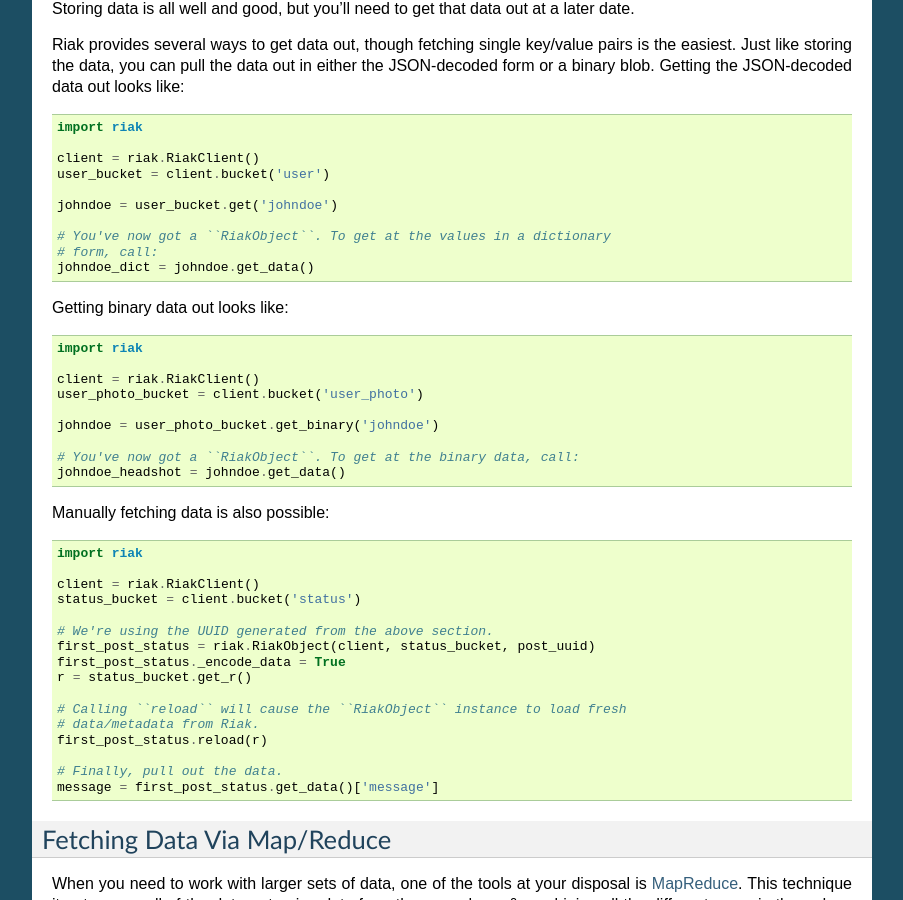
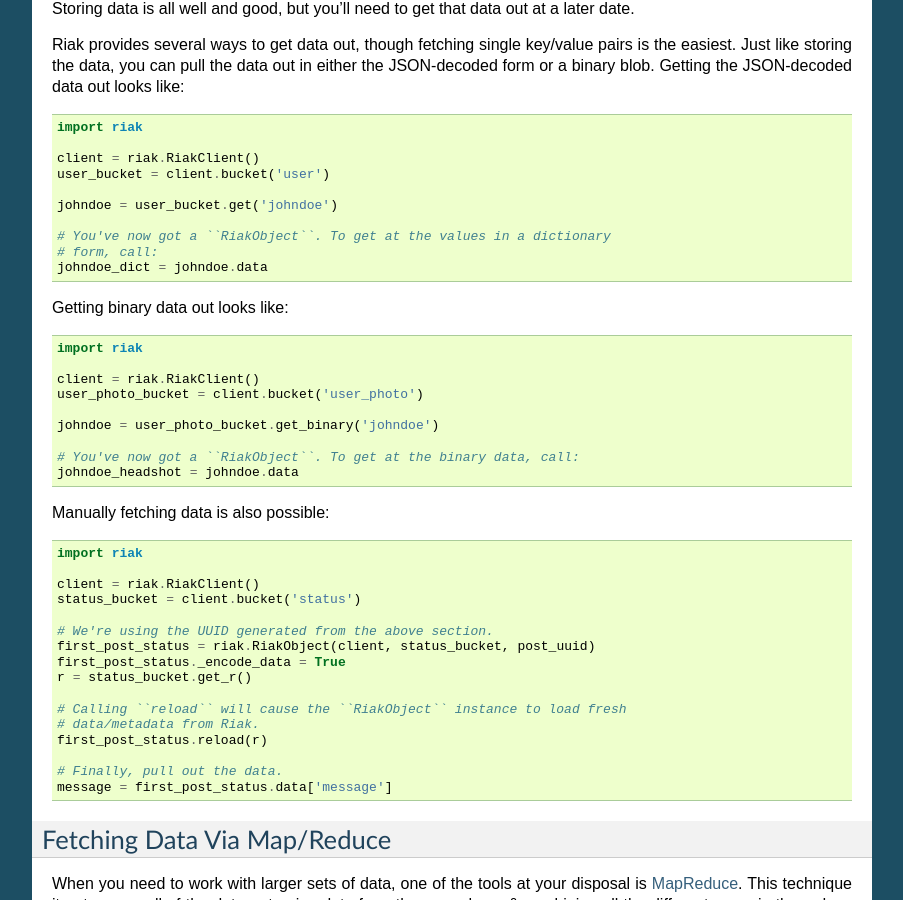
Before and after one commit to basho/riak-python-client, a Sphinx documentation site: the page built from docs/tutorial.rst, in a window 1280 px wide and 900 px high, scrolled down 2969 px. Shown: the whole window, without its empty margins (198-1101 px from the left). Built offline with Sphinx 7.4.7, drawn with Linux system fonts in a browser that asks for light colours; some of the changed text lies outside the part shown.

Commit message:
Updating README and tutorial to reflect that get_data() is no longer used

```diff
--- a/docs/tutorial.rst
+++ b/docs/tutorial.rst
@@ -213,7 +213,7 @@ data out looks like::
 
   # You've now got a ``RiakObject``. To get at the values in a dictionary
   # form, call:
-  johndoe_dict = johndoe.get_data()
+  johndoe_dict = johndoe.data
 
 Getting binary data out looks like::
 
@@ -225,7 +225,7 @@ Getting binary data out looks like::
   johndoe = user_photo_bucket.get_binary('johndoe')
 
   # You've now got a ``RiakObject``. To get at the binary data, call:
-  johndoe_headshot = johndoe.get_data()
+  johndoe_headshot = johndoe.data
 
 Manually fetching data is also possible::
 
@@ -244,7 +244,7 @@ Manually fetching data is also possible::
   first_post_status.reload(r)
 
   # Finally, pull out the data.
-  message = first_post_status.get_data()['message']
+  message = first_post_status.data['message']
 
 
 Fetching Data Via Map/Reduce
@@ -355,7 +355,7 @@ Fetching the data is equally simple::
       # Since what we get back are lightweight ``RiakLink`` objects, we need to
       # get the associated ``RiakObject`` to access its data.
       status = status_link.get()
-      print status.get_data()['message']
+      print status.data['message']
 
 
 Using Search
@@ -378,7 +378,7 @@ tutorial, but usage of this feature looks like::
   for result in search_query.run():
       # You get ``RiakLink`` objects back.
       user = result.get()
-      user_data = user.get_data()
+      user_data = user.data
       print "%s %s" % (user_data['first_name'], user_data['last_name'])
 
   # Results in something like:
```
Also changed, not shown: README.rst (+5 -5 lines).
